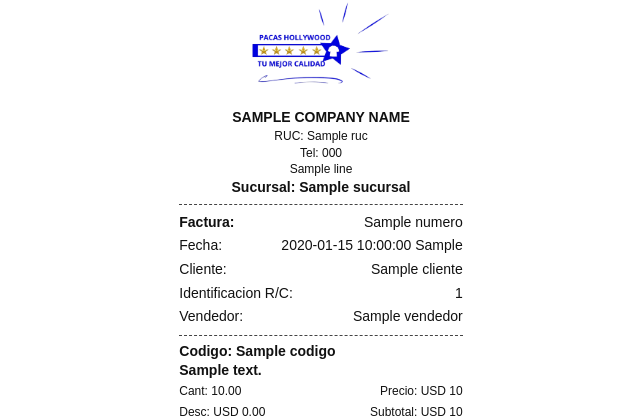
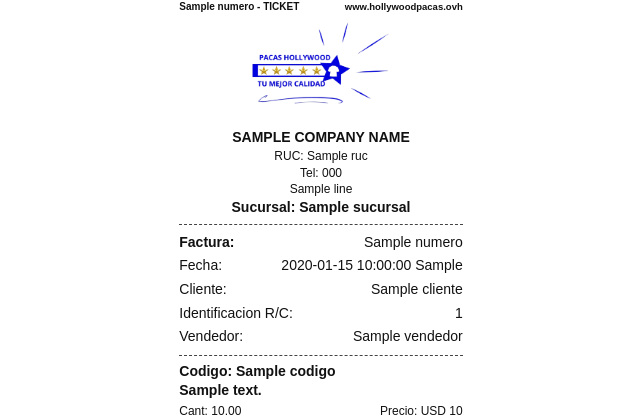
Before and after one commit to StoreOrange/hollypacas, a FastAPI app: template backend/app/templates/sales_ticket_print.html in a window 1280 px wide. Shown: the top 420 px of the page, without its empty margins (319-959 px from the left). Run offline with FastAPI, Linux system fonts and the light colour scheme; the template is opened without the code that fills it: most values are stand-ins (such as "Sample title", 1, 10 or a date in 2020).

Commit message:
Add top header with ticket number and site URL

```diff
--- a/backend/app/templates/sales_ticket_print.html
+++ b/backend/app/templates/sales_ticket_print.html
@@ -19,10 +19,25 @@
       .item-block { margin-bottom: 10px; }
       .item-desc { font-weight: 600; }
       .footer { margin-top: 12px; }
+      .top-meta {
+        display: flex;
+        justify-content: space-between;
+        align-items: center;
+        gap: 8px;
+        font-size: 10px;
+        font-weight: 700;
+        margin-bottom: 6px;
+      }
+      .top-meta .left { white-space: nowrap; }
+      .top-meta .right { font-weight: 600; font-size: 9.5px; }
     </style>
   </head>
   <body>
     <div class="ticket">
+      <div class="top-meta">
+        <span class="left">{{ factura.numero }} - TICKET</span>
+        <span class="right">www.hollywoodpacas.ovh</span>
+      </div>
       <img src="/static/logo_hollywood.png" alt="Hollywood Pacas" class="logo" />
       <div class="center bold">{{ company_name.upper() }}</div>
       <div class="center small">RUC: {{ ruc }}</div>
```
